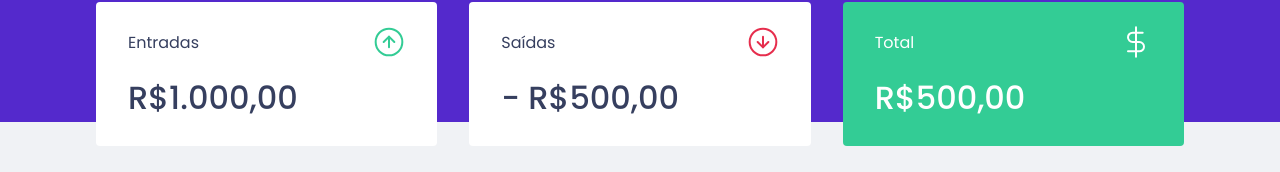
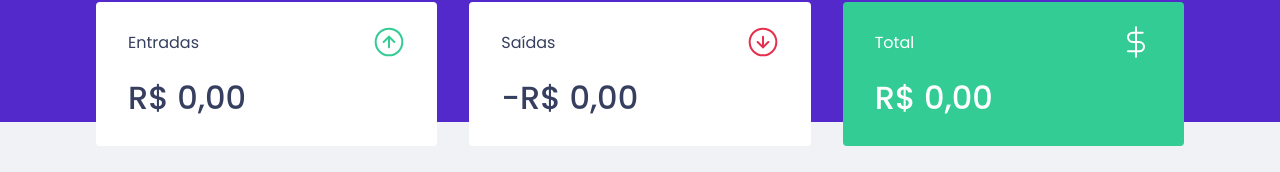
Before and after one commit to MiguelMarcola/dtmoney, a React (Create React App) app: page / in a window 1280 px wide. Shown: the part 150-322 px from the top of the page. Built offline with nearby package versions, Linux system fonts and the light colour scheme; no server answers; what miragejs would draw is missing.

Commit message:
final commit

```diff
--- a/src/App.tsx
+++ b/src/App.tsx
@@ -6,6 +6,7 @@ import { Header } from "./components/Header"
 
 import { GlobalStyle } from "./styles/global"
 import { NewTransactionModal } from "./components/NewTransactionModal";
+import { TransactionsProvider } from "./hooks/useTransactions";
 
 Modal.setAppElement('#root');
 
@@ -21,7 +22,7 @@ export function App() {
   }
 
   return (
-    <>
+    <TransactionsProvider>
       <Header onOpenNewTransaactionModal={handleOpenNewTransaactionModal}/>
       <Dashboard />
 
@@ -30,6 +31,6 @@ export function App() {
         onRequestClose={handleCloseNewTransaactionModal}
       />
       <GlobalStyle />
-    </>
+    </TransactionsProvider>
   );
 }
--- a/src/components/NewTransactionModal/index.tsx
+++ b/src/components/NewTransactionModal/index.tsx
@@ -4,7 +4,7 @@ import outcomeImg from "../../assets/outcome.svg"
 import closeImg from "../../assets/close.svg"
 import { Container, TranscritionsTypeContainer, RadioBox } from "./styles";
 import { FormEvent, useState } from "react";
-import { api } from "../../services/api";
+import { useTransactions } from "../../hooks/useTransactions";
 
 interface NewTransactionModalProps {
     isOpen: boolean;
@@ -12,22 +12,28 @@ interface NewTransactionModalProps {
 }
 
 export function NewTransactionModal({ isOpen, onRequestClose }: NewTransactionModalProps) {
+    const { createTransaction } = useTransactions();
+
     const [title, setTitle] = useState('');
-    const [value, setValue] = useState(0);
+    const [amount, setAmount] = useState(0);
     const [category, setCategory] = useState('');
     const [type, setType] = useState('deposit');
 
-    function handleCreateNewTransaction(event: FormEvent) {
+    async function handleCreateNewTransaction(event: FormEvent) {
         event.preventDefault();
 
-        const data = {
+        await createTransaction({
             title,
-            value,
+            amount,
             category,
             type
-        }
+        })
 
-        api.post('/transactions', data)
+        setTitle('');
+        setAmount(0);
+        setCategory('');
+        setType('deposit')
+        onRequestClose();
     }
 
     return(
@@ -59,8 +65,8 @@ export function NewTransactionModal({ isOpen, onRequestClose }: NewTransactionMo
             <input
                 type="number"
                 placeholder="Valor"
-                value={value}
-                onChange={event => setValue(Number(event.target.value))}
+                value={amount}
+                onChange={event => setAmount(Number(event.target.value))}
             />
 
             <TranscritionsTypeContainer>
--- a/src/components/Sumary/index.tsx
+++ b/src/components/Sumary/index.tsx
@@ -2,8 +2,27 @@ import { Container } from "./styles";
 import incomeImg from '../../assets/income.svg'
 import outcomeImg from '../../assets/outcome.svg'
 import totalImg from '../../assets/total.svg'
+import { useTransactions } from "../../hooks/useTransactions";
 
-export function Sumary(){
+export function Sumary() {
+    const { transactions } = useTransactions();
+
+    const summary = transactions.reduce((acc, transactions) => {
+        if(transactions.type === 'deposit'){
+            acc.deposits += transactions.amount
+            acc.total += transactions.amount
+        } else {
+            acc.withdraws += transactions.amount
+            acc.total -= transactions.amount
+        }
+
+        return acc;
+    }, {
+        deposits: 0,
+        withdraws: 0,
+        total: 0
+    })
+
     return (
         <Container>
             <div>
@@ -11,21 +30,35 @@ export function Sumary(){
                     <p>Entradas</p>
                     <img src={incomeImg} alt="Entradas" />
                 </header>
-                <strong>R$1.000,00</strong>
+                <strong>
+                    {new Intl.NumberFormat('pt-br', {
+                        style: 'currency',
+                        currency: 'BRL'
+                    }).format(summary.deposits)}
+                    </strong>
             </div>
             <div>
             <header>
                     <p>Saídas</p>
                     <img src={outcomeImg} alt="Saídas" />
                 </header>
-                <strong>- R$500,00</strong>
+                <strong>
+                    -{new Intl.NumberFormat('pt-br', {
+                        style: 'currency',
+                        currency: 'BRL'
+                    }).format(summary.withdraws)}</strong>
             </div>
             <div className="highlight-background">
             <header>
                     <p>Total</p>
                     <img src={totalImg} alt="Saídas" />
                 </header>
-                <strong>R$500,00</strong>
+                <strong>
+                    {new Intl.NumberFormat('pt-br',{
+                        style: 'currency',
+                        currency: 'BRL'
+                    }).format(summary.total)}
+                </strong>
             </div>
         </Container>
     );
--- a/src/components/TranscritionsTable/index.tsx
+++ b/src/components/TranscritionsTable/index.tsx
@@ -1,23 +1,8 @@
-import { useEffect, useState } from "react";
-import { api } from "../../services/api";
+import { useTransactions } from "../../hooks/useTransactions";
 import { Container } from "./styles";
 
-interface Transaction {
-    id: number;
-    title: string;
-    amount: number;
-    type: string;
-    category: string;
-    createdAt: string;
-}
-
 export function TranscritionsTable() {
-    const [transactions, setTransactions] = useState<Transaction[]>([]);
-
-    useEffect(() => {
-        api.get('transactions')
-        .then(response => setTransactions(response.data.transactions))
-    }, []);
+    const { transactions } = useTransactions();
 
     return(
         <Container>
--- /dev/null
+++ b/src/hooks/useTransactions.tsx
@@ -0,0 +1,61 @@
+import { createContext, ReactNode, useContext, useEffect, useState } from "react";
+import { api } from "../services/api";
+
+interface Transaction {
+    id: number;
+    title: string;
+    amount: number;
+    type: string;
+    category: string;
+    createdAt: string;
+}
+
+type TransactionInput = Omit<Transaction, 'id' | 'createdAt'>;
+
+interface TransactionsProviderProps {
+    children: ReactNode;
+}
+
+interface TrasactionContextData {
+    transactions: Transaction[];
+    createTransaction: (Transaction: TransactionInput ) => Promise<void>;
+}
+
+const TransactionsContext = createContext<TrasactionContextData>(
+    {} as TrasactionContextData
+);
+
+export function TransactionsProvider({ children }: TransactionsProviderProps) {
+    const [transactions, setTransactions] = useState<Transaction[]>([]);
+
+    useEffect(() => {
+        api.get('transactions')
+        .then(response => setTransactions(response.data.transactions))
+    }, []);
+
+    async function createTransaction(transactionInput: TransactionInput) {
+        const response = await api.post('/transactions', {
+            ...transactionInput,
+            createdAt: new Date()
+        });
+        const { transaction } = response.data;
+
+
+        setTransactions([
+            ...transactions,
+                transaction
+        ]);
+    }
+
+    return (
+        <TransactionsContext.Provider value={{ transactions, createTransaction }}>
+          {children}
+        </TransactionsContext.Provider>
+    );
+}
+
+export function useTransactions() {
+    const context = useContext(TransactionsContext);
+
+    return context;
+}
```
